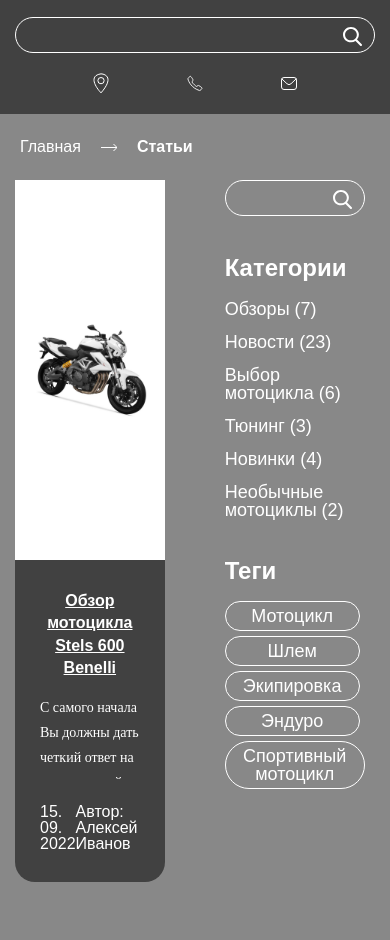
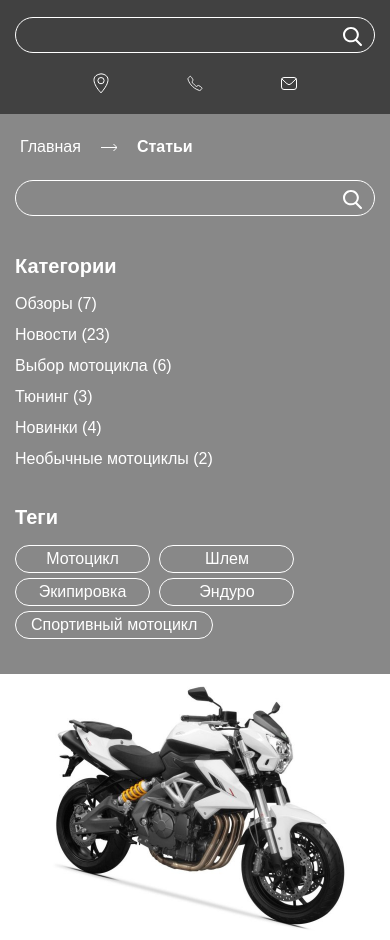
Before and after one commit to KsennyH/Online-store, a website: page src/pug/articles.pug in a window 390 px wide. Shown: the part 108-1048 px from the top of the page. Drawn offline with nearby package versions, Linux system fonts and the light colour scheme; files that its build step writes are made by us from their sources; files whose address does not match are found by name.

Commit message:
adaptive articles

```diff
--- a/src/pug/mixins/article.pug
+++ b/src/pug/mixins/article.pug
@@ -1,6 +1,6 @@
 mixin article(img, alt, title, date, author, href="article.html")
     article.article
-        .article__image
+        a(href="article.html").article__image
             img(src="@img/" + img, alt=alt)
         .article__content
             a(href=href).article__link
--- a/src/scss/base/_media.scss
+++ b/src/scss/base/_media.scss
@@ -152,7 +152,22 @@
     .color-block {
         justify-content: space-between;
     }
-
+    .articles {
+        &__wrapper {
+            flex-direction: column-reverse;
+        }
+        &__news {
+            margin-right: 0;
+        }
+    }
+    .article-aside {
+        padding: 0 0 15px 0;
+    }
+    .article {
+        &__content {
+            padding: 1.25rem;
+        }
+    }
 }
 
 @media (max-width: 600px) {
@@ -218,6 +233,11 @@
     .motoservices-tab {
         padding: 25px 15px;
     }
+    .news {
+        &__item {
+            margin: 20px -20px;
+        }
+    }
 }
 
 @media (max-width: 450px) {
--- a/src/scss/blocks/_article-aside.scss
+++ b/src/scss/blocks/_article-aside.scss
@@ -1,7 +1,7 @@
 .article-aside {
     font-family: 'Scada', sans-serif;
     font-size: 1.125rem;
-    padding: 0 1.875rem 1.875rem 1.875rem;
+    padding: 0 15px 15px 15px;
     &__search {
         margin-bottom: 2.5rem;
     }
--- a/src/scss/blocks/_article.scss
+++ b/src/scss/blocks/_article.scss
@@ -1,11 +1,12 @@
 .article {
-    position: relative;
+    text-align: justify;
     &__image {
         display: flex;
         justify-content: center;
+        align-items: center;
         background-color: #fff;
         img {
-            height: 23.75rem;
+            max-height: 300px;
             object-fit: contain;
         }
     }
@@ -18,27 +19,20 @@
         text-decoration: underline;
         margin-bottom: 0.9375rem;
     }
-    &__link::before {
-        content: '';
-        position: absolute;
-        top: 0;
-        bottom: 9.6875rem;
-        right: 0;
-        left: 0;
-    }
     &__text {
-        max-height: 5.25rem;
-        overflow: hidden;
-        margin-bottom: 1.5625rem;
-        p {
-            line-height: 1.8;
-        }
+        margin-bottom: 1.25rem;
+        line-height: 1.8;
     }
     &__info {
         display: flex;
+        flex-wrap: wrap;
         justify-content: space-between;
         align-items: center;
         font-family: 'Scada', sans-serif;
-        font-size: 1rem;
+        font-size: 0.875rem;
+        margin-right: 0 -5px;
+        span {
+            padding: 5px;
+        }
     }
 }
--- a/src/scss/blocks/_articles.scss
+++ b/src/scss/blocks/_articles.scss
@@ -1,14 +1,12 @@
 .articles {
     &__wrapper {
         display: flex;
-        align-items: flex-start;
-        justify-content: space-between;
     }
     &__news {
-        flex: 0 1 67%;
         margin-right: 1.875rem;
     }
     &__aside {
         flex: 0 0 30%;
+        min-width: 250px;
     }
 }
--- a/src/scss/blocks/_category.scss
+++ b/src/scss/blocks/_category.scss
@@ -1,15 +1,18 @@
 .category {
     font-family: 'Scada', sans-serif;
+    font-size: 1rem;
     &__title {
         font-weight: 700;
-        font-size: 1.5rem;
+        font-size: 1.25rem;
         margin-bottom: 20px;
     }
-    &__item + &__item {
-        margin-top: 0.9375rem;
+    &__item {
+        margin-bottom: 0.9375rem;
+        &:last-child {
+            margin-bottom: 0;
+        }
     }
     &__link {
-        font-size: 1.125rem;
         color: $default;
         transition: color 0.5s ease-in-out;
         &:hover {
--- a/src/scss/blocks/_news.scss
+++ b/src/scss/blocks/_news.scss
@@ -1,5 +1,8 @@
 .news {
-    &__item + &__item {
-        margin-top: 3.75rem;
+    &__item {
+        margin-bottom: 3.75rem;
+        &:last-child {
+            margin-bottom: 0;
+        }
     }
 }
--- a/src/scss/blocks/_tags.scss
+++ b/src/scss/blocks/_tags.scss
@@ -1,8 +1,9 @@
 .tags {
     font-family: 'Scada', sans-serif;
+    font-size: 1rem;
     &__title {
         font-weight: 700;
-        font-size: 1.5rem;
+        font-size: 1.25rem;
         margin-bottom: 1.125rem;
     }
     &__item {
@@ -13,7 +14,6 @@
         }
     }
     &__link {
-        font-size: 1.125rem;
         border: 0.0625rem solid #FFFFFF;
         border-radius: 1.875rem;
         min-width: 8.4375rem;
@@ -21,6 +21,6 @@
         justify-content: center;
         align-items: center;
         text-align: center;
-        padding: 0.3125rem 0.625rem;
+        padding: 5px 15px;
     }
 }
```
Also changed, not shown: public/articles.html, public/css/style.css, public/css/style.min.css.
